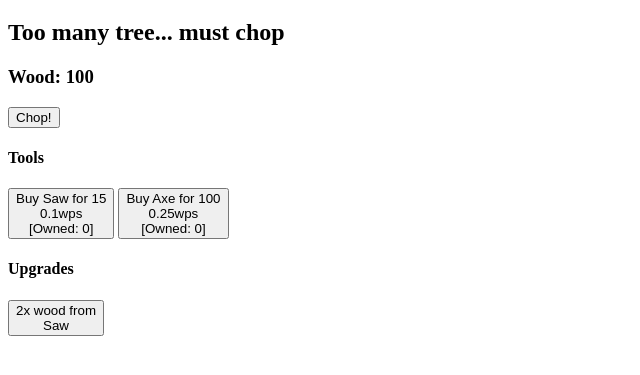
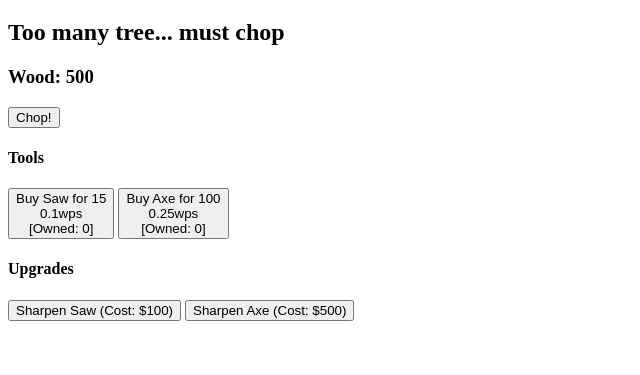
Before and after one commit to BotHooligan/clicker-game, a plain HTML site: page index.html in a window 1280 px wide. Shown: the part 61-436 px from the top of the page, without its empty margins (0-640 px from the left). Drawn offline with Linux system fonts and the light colour scheme.

Commit message:
Add files via upload
Upgrades, Buildings working

```diff
--- a/index.html
+++ b/index.html
@@ -3,8 +3,9 @@
 <head>
     <meta charset="UTF-8">
     <meta name="viewport" content="width=device-width, initial-scale=1.0">
+    <script src="src/building.js"></script>
     <script src="src/upgrades.js"></script>
-    <script src="src/building.js"></script>
+    <script src="src/sharpen.js"></script>
     <script src="src/main.js"></script>
     <title>Tree Chopper</title>
 </head>
@@ -13,8 +14,6 @@
     <h2>Too many tree... must chop</h2>
     <h3>
         Wood: <span class="score" id="score">0</span>
-
-       <!-- Wps: <span class="wps" id="wps">0</span> -->
     </h3>
     <button type="button" onclick="scorePlusPlus()">Chop!</button>
 
@@ -24,6 +23,8 @@
     <button type="button" id="buyChainsaw" onclick="chainsaw.purchase()"></button>
 
     <h4>Upgrades</h4>
-    <button type="button" id="sharpenSaw" onclick="sharpenSaw.purchase()">Sharpen Saw</button>
+    <button type="button" id="buySharpenSaw" onclick="sharpenSaw.purchase()"> Sharpen Saw (2xWps)</button>
+    <button type="button" id="buySharpenAxe" onclick="sharpenAxe.purchase()"> Sharpen Axe (2xWps)</button>
+
 </body>
 </html>
--- a/src/building.js
+++ b/src/building.js
@@ -1,11 +1,12 @@
 class Building{
-    constructor(buildingName, baseCps, baseCost, buttonId){
+    constructor(buildingName, baseCps, baseCost){
         this.buildingName = buildingName;
-    this.baseCps = baseCps / (1000/tickRate);
+        this.baseCps = baseCps / (1000 / tickRate);
         this.baseCost = baseCost;
         this.cost = baseCost;
-    this.buttonId = buttonId;
+        this.buttonId = 'buy' + buildingName.replace(/\s/g, '');
         this.amountOwned = 0;
+        this.doubleUpgrade = 1;
         this.cps = 0;
         this.visible = false;
     }
@@ -14,10 +15,13 @@ class Building{
         if (score>=this.cost){
             score -= this.cost;
             this.amountOwned++;
-            this.cps = this.baseCps * this.amountOwned;
-            this.cost = Math.ceil(this.cost * 1.15);
+            this.applyDU();
+            this.cost = Math.ceil(this.baseCost * 1.15 ** this.amountOwned);
+        }
+    }
 
-        }
+    applyDU() {
+        this.cps = this.baseCps * this.amountOwned * this.doubleUpgrade;
     }
 
     buttonState(){
@@ -37,7 +41,7 @@ class Building{
         }
 
         document.getElementById(this.buttonId).innerHTML = "Buy " + this.buildingName + " for " + Math.ceil(this.cost).toLocaleString()
-        + "<br>" + (this.baseCps * 1000/tickRate).toLocaleString() + "wps"
+        + "<br>" + (this.baseCps * this.doubleUpgrade * 1000/tickRate).toLocaleString() + "wps"
         + "<br> [Owned: " + this.amountOwned + ']';
     }
 }
--- a/src/main.js
+++ b/src/main.js
@@ -1,48 +1,45 @@
 const tickRate = 1000 / 30; // 30 FPS
 
-let score = 100;
-// let wps = 0;
-
-let saw = new Building('Saw', 0.1, 15, 'buySaw')
-let axe = new Building('Axe', 0.25, 100, 'buyAxe');
-let chainsaw = new Building('Chainsaw', 1, 1000, 'buyChainsaw');
-
-let sharpenSaw = new Upgrade('SharpenSaw', 100, 2, 'sharpenSaw', 'Saw');
+let clickStrength = 1;
+let score = 500;
 
 
 
+let saw = new Building('Saw', 0.1, 15);
+let axe = new Building('Axe', 0.25, 100);
+let chainsaw = new Building('Chainsaw', 1, 1000);
+
+let sharpenSaw = new sharpen('Sharpen Saw', 100, saw);
+
+let sharpenAxe = new sharpen('Sharpen Axe', 500, axe);
+//Update Score for each click
 function scorePlusPlus(){
-    score++;
+    score += clickStrength;
 }
 
-// function wpsState(){
-//     saw.cps = saw.cps * sharpenSaw.multiplier;
-
-//     wps = saw.cps + saw.cps + chainsaw.cps;
-// }
 
 function incScore(){
     score += saw.cps;
-    score += saw.cps;
+    score += axe.cps;
     score += chainsaw.cps;
-
 }
 
 function updateButtons(){
+    saw.buttonState();
     axe.buttonState();
     chainsaw.buttonState();
-    saw.buttonState();
     sharpenSaw.buttonState();
+    sharpenAxe.buttonState();
+
 }
 
 function updatePage(){
     incScore();
-    // wpsState();
     updateButtons();
+
+    //update score display
     document.getElementById("score").innerHTML =
     Math.floor(score).toLocaleString();
-    // document.getElementById('wps').innerHTML =
-    // wps.toLocaleString();
 }
 
 setInterval(updatePage, tickRate);
--- /dev/null
+++ b/src/sharpen.js
@@ -0,0 +1,12 @@
+class sharpen extends Upgrade{
+    constructor(upgradeName, cost, building) {
+        super(upgradeName, cost);
+        this.building = building;
+    }
+
+    purchase(){
+        super.purchase();
+        this.building.doubleUpgrade++;
+        this.building.applyDU();
+    }
+}
--- a/src/upgrades.js
+++ b/src/upgrades.js
@@ -1,41 +1,41 @@
-class Upgrade{
-    constructor(upgradeName, cost, upgradeMultiplier, buttonId, toolName){
+class Upgrade {
+    constructor(upgradeName, cost) {
         this.upgradeName = upgradeName;
-        this.toolName = toolName;
         this.cost = cost;
-        this.multiplier = 1;
-        this.upgradeMultiplier = upgradeMultiplier;
-        this.buttonId = buttonId;
-        this.bought = false;
+        this.buttonId = 'buy' + upgradeName.replace(/\s/g, '');
+        this.owned = false;
+        this.visible = false;
     }
 
-    purchase(){
-        if (score>=this.cost){
-            score -= this.cost;
-        }
-        this.bought = true;
-        this.multiplier *= this.upgradeMultiplier;
-
+    purchase() {
+        score -= this.cost;
+        this.owned = true;
     }
 
-    buttonState(){
-        if (!this.bought)
-        {
-            if (score>=this.cost)
-            {
-                document.getElementById(this.buttonId).style.display = 'initial';
-            }
-            else
-            {
-                document.getElementById(this.buttonId).style.display = 'none';
+    buttonState() {
+        if (this.owned) {
+            document.getElementById(this.buttonId).style.display = 'none';
+        }
+
+        if (!this.visible) {
+            document.getElementById(this.buttonId).style.display = 'none';
+            if (score >= this.cost) {
+                this.visible = true;
+                document.getElementById(this.buttonId).style.display =
+                    'initial';
             }
         }
 
-        if (this.bought == true)
-        {
-            document.getElementById(this.buttonId).style.display = 'none';
+        if (score < this.cost) {
+            document.getElementById(this.buttonId).disabled = true;
+        } else {
+            document.getElementById(this.buttonId).disabled = false;
         }
 
-        document.getElementById(this.buttonId).innerHTML = this.upgradeMultiplier + 'x wood from' + '<br>' + this.toolName;
+        document.getElementById(this.buttonId).innerHTML =
+            this.upgradeName +
+            ' (Cost: $' +
+            Math.ceil(this.cost).toLocaleString() +
+            ')';
     }
 }
```
Lines whose indentation alone changed are shown as unchanged.
